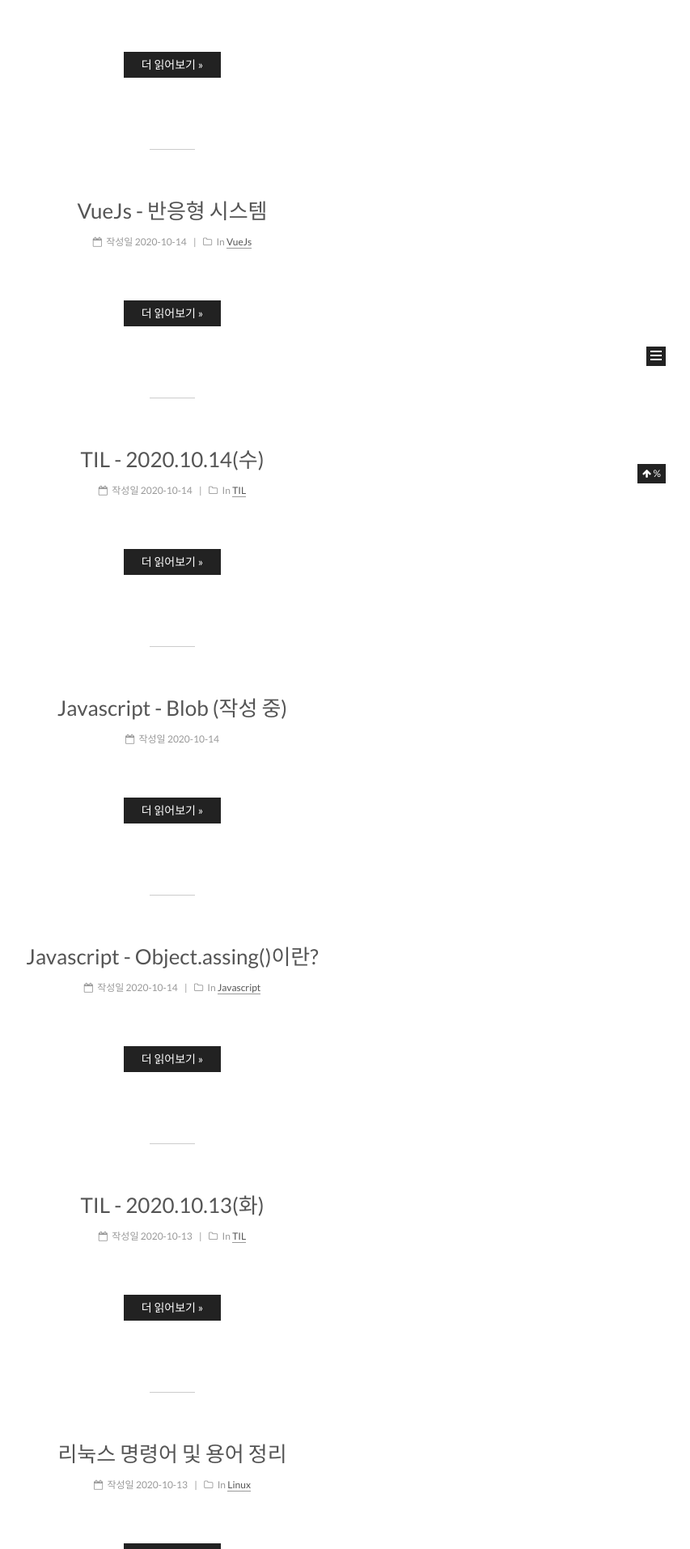
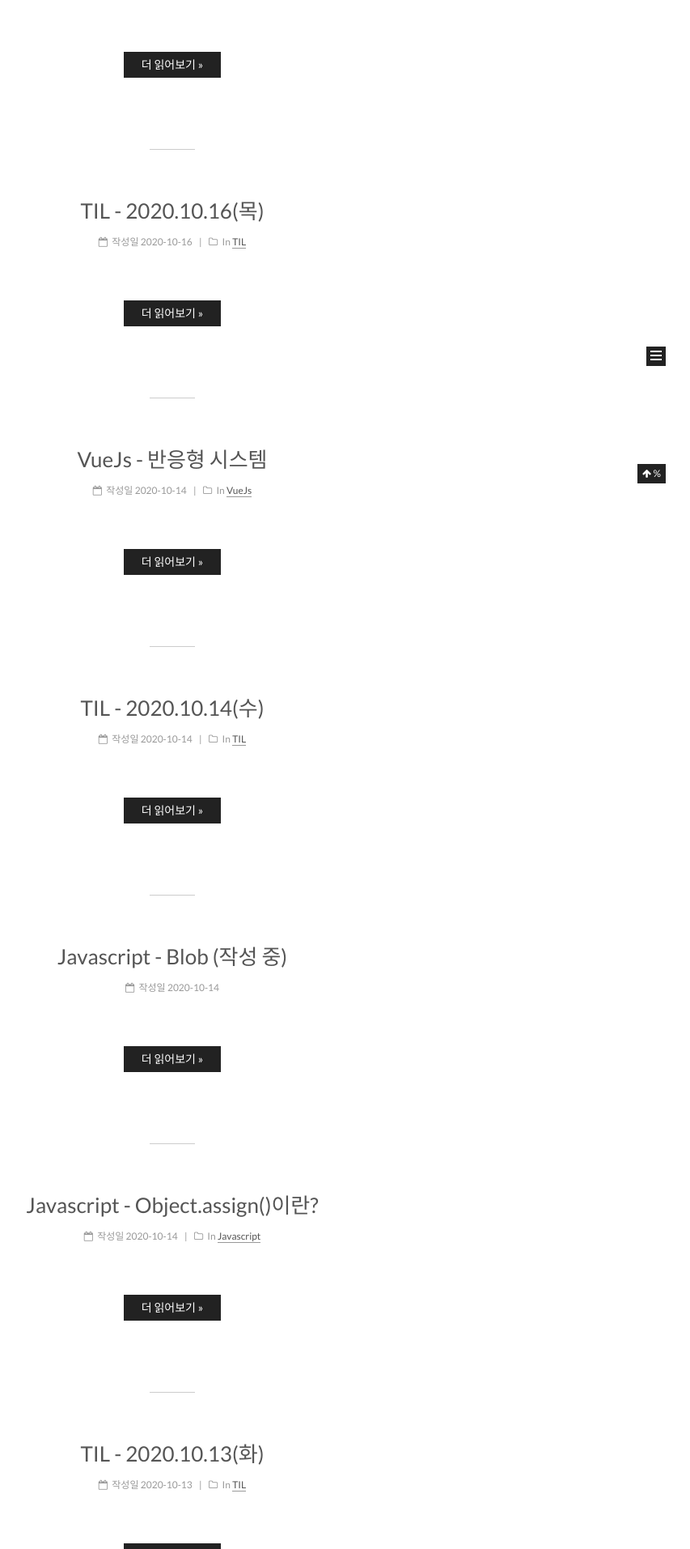
Before and after one commit to doozi316/doozi316.github.io, a Jekyll site: the page built from index.html, in a window 1280 px wide. Shown: the part 403-2316 px from the top of the page at 81% size, without its empty margins (427-1280 px from the left). Built offline with Jekyll 4.4.1, drawn with Linux system fonts in a browser that asks for light colours; the list of posts is cut into pages by our own code; some of the changed text lies outside the part shown.

Commit message:
20201016

```diff
--- a/_posts/2020-10-14-JS23.md
+++ b/_posts/2020-10-14-JS23.md
@@ -1,6 +1,6 @@
 ---
 layout: post
-title: Javascript - Object.assing()이란?
+title: Javascript - Object.assign()이란?
 categories: [Javascript]
 excerpt: ' '
 comments: true
--- /dev/null
+++ b/_posts/2020-10-16-TIL34.md
@@ -0,0 +1,18 @@
+---
+layout: post
+title: TIL - 2020.10.16(목)
+categories: [TIL]
+excerpt: ' '
+comments: true
+share: true
+tags: [TIL]
+date: 2020-10-16
+---
+# Today I Learned
+
+## 오늘 한 일
+
+- Swagger 공부
+    - [Swagger란?](https://doozi316.github.io/web/2020/10/16/WEB29/)
+- Javascript 공부
+    - [Javascript - Blob](https://doozi316.github.io/2020/10/14/JS24/)
```
